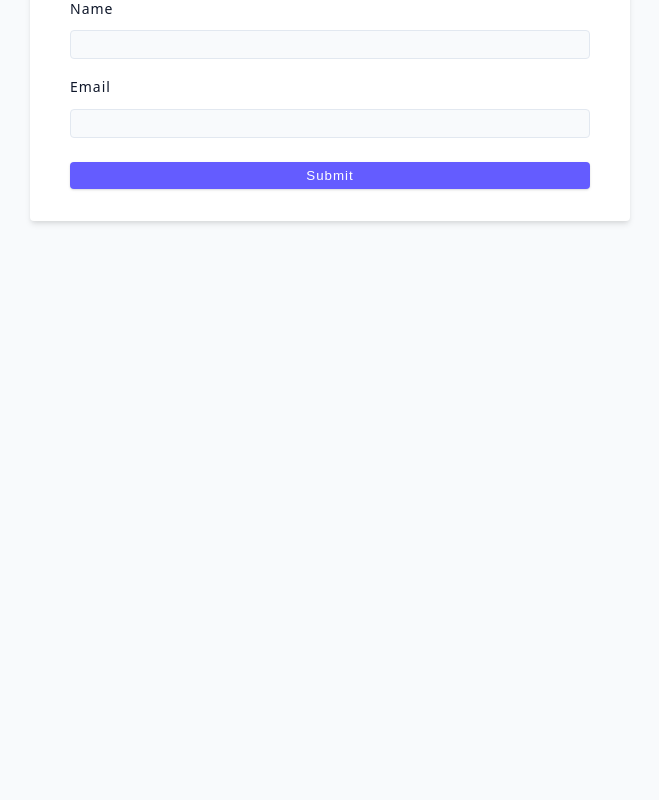
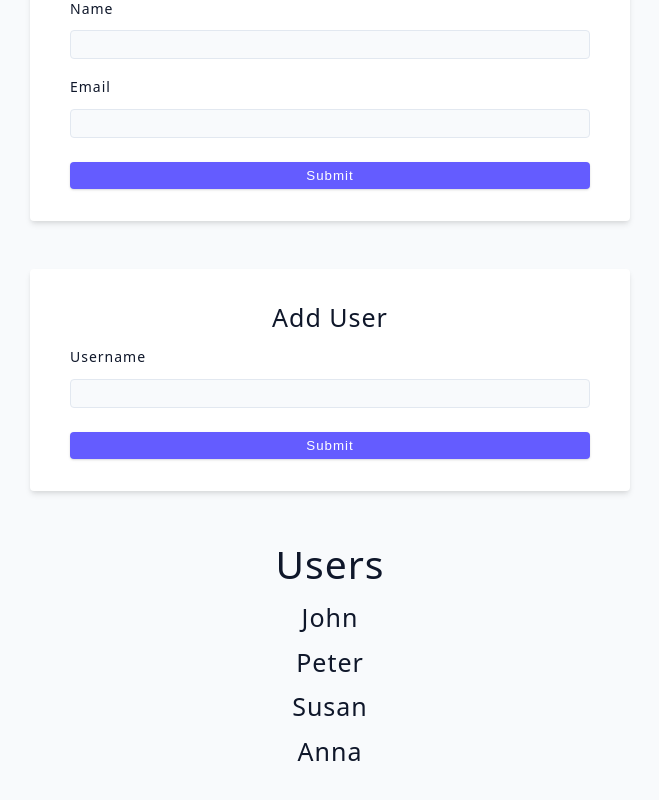
Before and after one commit to IZABAYO-JOSEPH/AdvancedReact, a React (Vite) app: page / in a window 1280 px wide. Shown: the part 2085-2885 px from the top of the page, without its empty margins (310-969 px from the left). Before the commit the page ends 2386 px from the top, so only its background shows below. Built offline with nearby package versions, Linux system fonts and the light colour scheme; no server answers.

Commit message:
adding user in the user challenge component

```diff
--- a/src/App.jsx
+++ b/src/App.jsx
@@ -8,8 +8,9 @@ import FetchData from "./useeffecthook/fetchdata";
 import MultiplReturnsFetchData from "./useeffecthook/multiplReturnsFetchData";
 import ShortCircuits from "./usestate/short_circuits";
 import ToggleAlert from "./usestate/toggleAlert";
-import UserChallenge from "./usestate/userChallenge";
+import UserChallenge from "./usestate/useChallenge";
 import ControlledInputs from "./reactforms/controlledInputs";
+import FrmUserChallenge from "./reactforms/userChallenge";
 const App = () => {
   return (
     <>
@@ -24,6 +25,7 @@ const App = () => {
       <ToggleAlert />
       <UserChallenge />
       <ControlledInputs />
+      <FrmUserChallenge />
     </>
   );
 };
--- a/src/reactforms/controlledInputs.jsx
+++ b/src/reactforms/controlledInputs.jsx
@@ -25,7 +25,7 @@ const handleSubmit = (e)=>{
        <label htmlFor='email' className='form-label'>Email</label>
        <input type="email" id="email" className='form-input'value={email} onChange={(e)=>setEmail(e.target.value)}></input>
        </div>
-    <button type='button' className='btn btn-block'>Submit</button>
+    <button type='submit' className='btn btn-block'>Submit</button>
     </form>
   )
 }
--- /dev/null
+++ b/src/reactforms/userChallenge.jsx
@@ -0,0 +1,51 @@
+import React, { useState } from "react";
+import { data } from "../data";
+const UserChallenge = () => {
+  const [name, setName] = useState("");
+  const [users, setUsers] = useState(data);
+
+  const handleSubmit = (e) => {
+    e.preventDefault();
+    if (!name) return;
+    const fakeId = Date.now();
+    const newUser = { id: fakeId, name };
+    const UpdatedUsers = [...users, newUser];
+    setUsers(UpdatedUsers);
+    console.log(UpdatedUsers)
+    setName("");
+  };
+  return (
+    <div>
+      <form className="form" onSubmit={handleSubmit}>
+        <h4>Add User</h4>
+        <div className="form-row">
+          <label htmlFor="UserName" className="form-label">
+            Username
+          </label>
+          <input
+            type="text"
+            id="UserName"
+            value={name}
+            className="form-input"
+            onChange={(e) => setName(e.target.value)}
+          ></input>
+        </div>
+        <button type="submit" className="btn btn-block">
+          Submit
+        </button>
+      </form>
+      {/* render users here */}
+
+      <h2>Users</h2>
+      {users.map((user) => {
+        return (
+          <div key={user.id}>
+            <h4>{user.name}</h4>
+          </div>
+        );
+      })}
+    </div>
+  );
+};
+
+export default UserChallenge;
```
Also changed, not shown: src/usestate/useChallenge.jsx (renamed from src/usestate/userChallenge.jsx).
